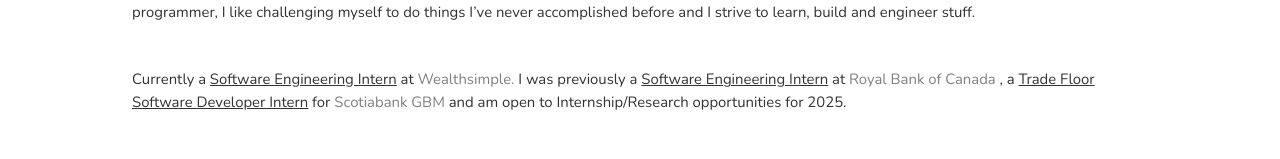
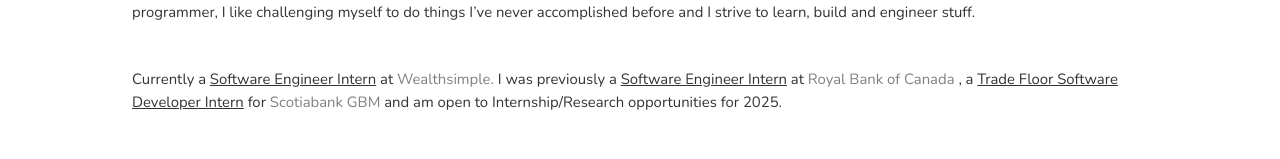
Before and after one commit to thisisadityapatel/aditya-patel.com, a Next.js app: page / in a window 1280 px wide. Shown: the part 345-504 px from the top of the page. Built offline with nearby package versions, Linux system fonts and the light colour scheme; no server answers.

Commit message:
feat: minor change

```diff
--- a/_data/expdata.js
+++ b/_data/expdata.js
@@ -5,7 +5,7 @@
         "from" : "May 2024",
         "to" : "August 2024",
         "worktype" : "Co-op",
-        "position" : "Software Engineering Intern",
+        "position" : "Software Engineer Intern",
         "location": "Toronto, ON",
         "images" : [],
         "description" : [
@@ -23,7 +23,7 @@
         "from" : "May 2023",
         "to" : "April 2024",
         "worktype" : "Co-op",
-        "position" : "Software Engineering Intern",
+        "position" : "Software Engineer Intern",
         "location": "Toronto, ON",
         "images" : ["/rbcImage7.jpg", "/rbcImage4.png"],
         "description" : [
--- a/src/pages/index.js
+++ b/src/pages/index.js
@@ -62,9 +62,9 @@
             {"Hey, I'm Aditya, a "} <span style={{textDecoration: "underline"}}>{"Computer Science"}</span> {" undergrad at"} <Link href="https://www.torontomu.ca/about/" target='_blank' className="introLink hover-underline-animation">Toronto Metropolitan University</Link> {"in my senior year, planning to graduate by 2026. A passionate programmer, I like challenging myself to do things I’ve never accomplished before and I strive to learn, build and engineer stuff."}
         </p>
         <p>
-            {"Currently a "} <span style={{textDecoration: "underline"}}>{"Software Engineering Intern"}</span> {" at "}
+            {"Currently a "} <span style={{textDecoration: "underline"}}>{"Software Engineer Intern"}</span> {" at "}
             <Link href="/experience/Wealthsimple" className="introLink hover-underline-animation">Wealthsimple.</Link>
-            {" I was previously a "} <span style={{textDecoration: "underline"}}>{"Software Engineering Intern"}</span>{" at "} <Link href="/experience/RBC" className="introLink hover-underline-animation">Royal Bank of Canada</Link> {", a "}<span style={{textDecoration: "underline"}}>{"Trade Floor Software Developer Intern"}</span> {"for"} <Link href="/experience/Scotiabank" className="introLink hover-underline-animation">Scotiabank GBM</Link> {" and am open to Internship/Research opportunities for 2025."}
+            {" I was previously a "} <span style={{textDecoration: "underline"}}>{"Software Engineer Intern"}</span>{" at "} <Link href="/experience/RBC" className="introLink hover-underline-animation">Royal Bank of Canada</Link> {", a "}<span style={{textDecoration: "underline"}}>{"Trade Floor Software Developer Intern"}</span> {"for"} <Link href="/experience/Scotiabank" className="introLink hover-underline-animation">Scotiabank GBM</Link> {" and am open to Internship/Research opportunities for 2025."}
         </p>
         <p>
             {"I'm into Swimming and Basketball, I also love talking about F1, Physics and different food options here in Toronto - So feel free to shoot me an email - "} <span><a className="hover-underline-animation introLink" href="mailto:adityakdpatel@gmail.com">adityakdpatel@gmail.com</a></span> {" , or set-up some time in my schedule by clicking the calendar below!"}
```
